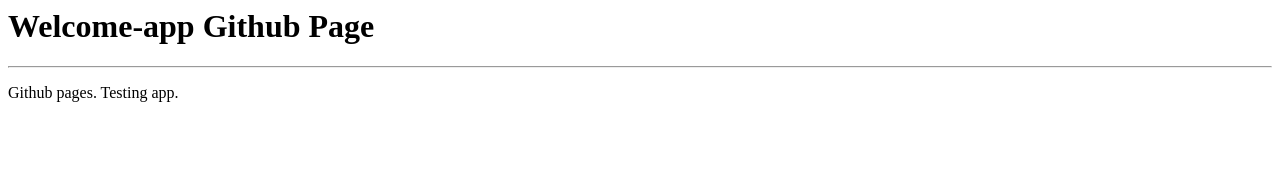
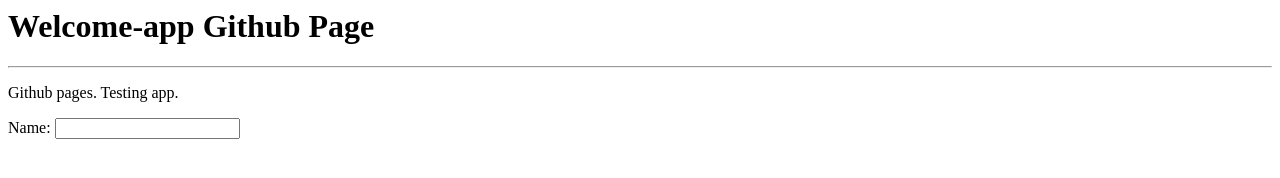
Before and after one commit to inamicode/welcome-app, a plain HTML site: page index.html in a window 1280 px wide. Drawn offline with Linux system fonts and the light colour scheme.

Commit message:
adding form feature v1

```diff
--- a/index.html
+++ b/index.html
@@ -9,6 +9,10 @@
     <h1>Welcome-app Github Page</h1>
     <hr>
     <p>Github pages. Testing app.</p>
+    <form>
+        Name: <input type="text" id="name">
+    </form>
+
     <script src="app.js"></script>
     <script src="bundle.js"></script>
 </body>
```
